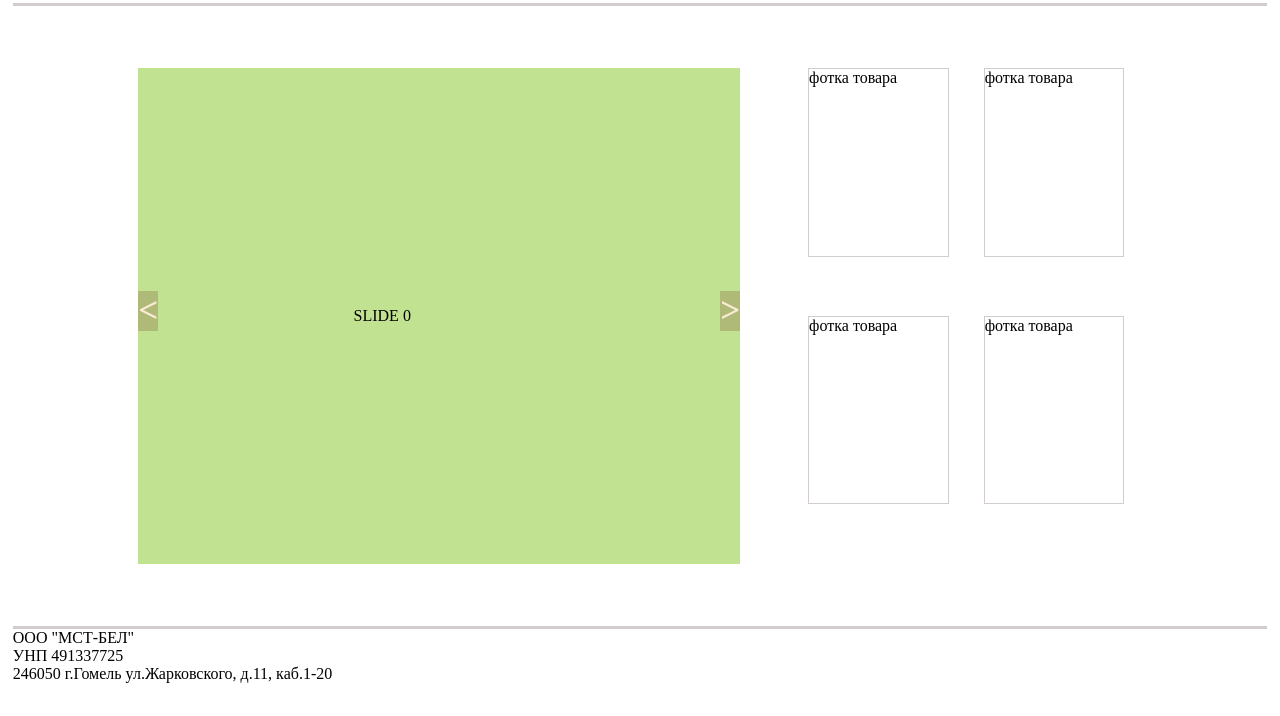
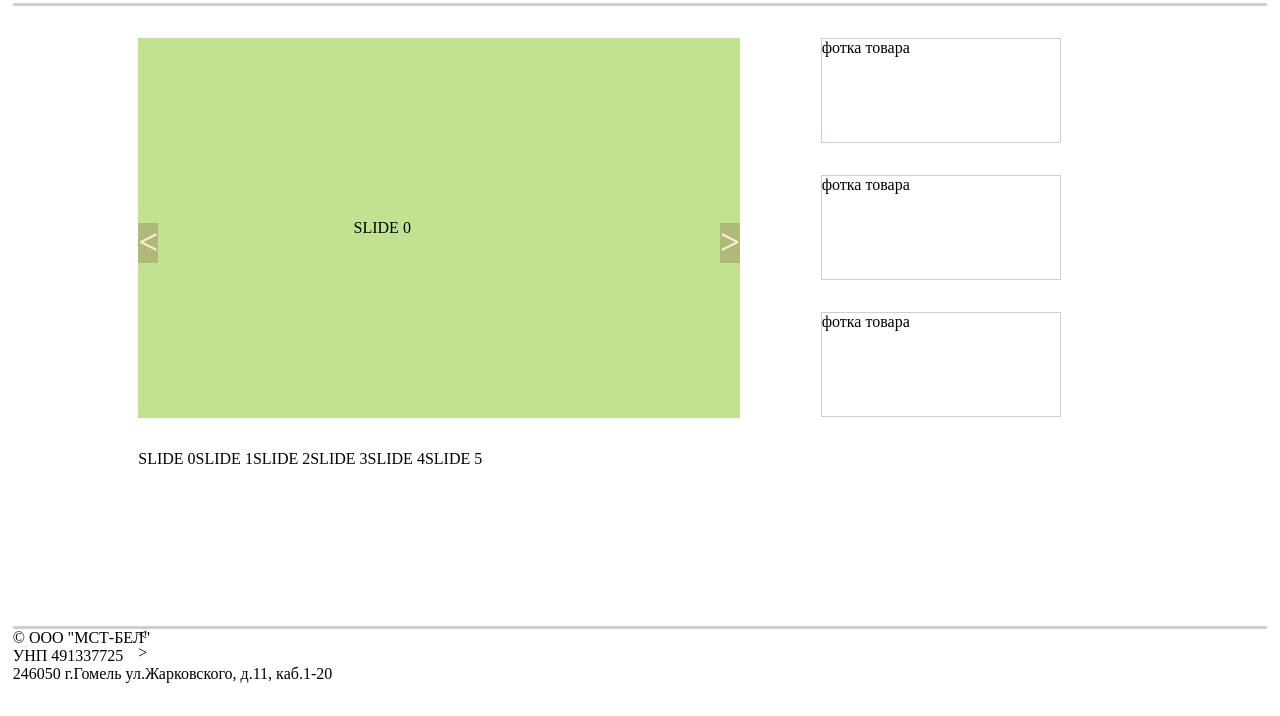
Before and after one commit to VitaliSantalau/mst-bel, a plain HTML site: page index.html in a window 1280 px wide. Shown: the part 84-800 px from the top of the page. Drawn offline with Linux system fonts and the light colour scheme.

Commit message:
main slide ready

```diff
--- a/css/style.css
+++ b/css/style.css
@@ -28,9 +28,8 @@ header {
 }
 
 .header_logo {
-  /*background-color: rgb(211, 204, 204);*/
-  border: 1px solid rgb(107, 28, 28);
-  border-radius: 30% 30%;
+  /* border: 1px solid rgb(107, 28, 28);
+  border-radius: 30% 30%; */
 }
 
 .header_contact {
@@ -84,26 +83,35 @@ header {
 
 main {
   width: 80%;
+  margin-top: 2em;
   flex-grow: 1;
   display: flex;
-  justify-content: space-between;
-  align-items: center;
+  flex-direction: column;
+
 }
+
+.wrappeMainSlide_MainItems {
+  display: flex;
+  width: 100%;
+  height: 70%;
+}
+
 
 .main_slide {
   width: 60%;
-  height: 80%;
+  height: 100%;
+  padding-bottom: 2em;
   position: relative;
   overflow: hidden;
 }
 
-.slide_wrapper {
+.main_slide_wrapper {
   height: 100%;
   width: 100%;
   display: flex;
   transition: transform 1s ease;
 }
-.slide_item {
+.main_slide_item {
   position: relative;
   flex: 0 0 100%; /* quantity current slides 1 (if 50% will be 2) */
   max-width: 100%; /* quantity current slides 1 (if 50% will be 2) */
@@ -116,7 +124,7 @@ main {
   background-color: rgb(193, 226, 144);
 }
 
-.slide_control {
+.main_slide_control {
   font-size: 2.2em;
   font-weight: 900;
   color: antiquewhite;
@@ -127,25 +135,22 @@ main {
   z-index: 3;
 }
 
-.slide_control:hover {
+.main_slide_control:hover {
   color: aliceblue;
   background-color: rgba(107, 28, 28, .4);
 }
 
-.leftArrow {
+.main_leftArrow {
   left: 0;
 }
 
-.rightArrow {
+.main_rightArrow {
   right: 0;
 }
 
-
-
-
 .main_items {
-  width: 35%;
-  height: 80%;
+  width: 40%;
+  height: 100%;
   display: flex;
   flex-wrap: wrap;
   justify-content: space-around;
@@ -153,9 +158,20 @@ main {
 }
 
 .main_items .item {
-  width: 40%;
-  height: 38%;
+  width: 60%;
+  margin-bottom: 2em;
   border: 1px solid rgb(211, 204, 204);
+}
+
+.category_slide {
+  width: 100%;
+  height: 30%;
+}
+
+.category_slide_wrapper {
+  height: 100%;
+  width: 100%;
+  display: flex;
 }
 
 footer {
--- a/index.html
+++ b/index.html
@@ -34,25 +34,25 @@
     </header>
 
     <main>
+      <div class="wrappeMainSlide_MainItems">
       <section class="main_slide">
-        <div class="slide_wrapper">
-          <div class="slide_item">
+        <div class="main_slide_wrapper">
+          <div class="main_slide_item">
             SLIDE 0
           </div>
-          <div class="slide_item">
+          <div class="main_slide_item">
             SLIDE 1
           </div>
-          <div class="slide_item">
+          <div class="main_slide_item">
             SLIDE 2
           </div>
-          <div class="slide_item">
+          <div class="main_slide_item">
             SLIDE 3
           </div>
         </div>
-        <div class="slide_control leftArrow"><</div>
-        <div class="slide_control rightArrow">></div>
+        <div class="main_slide_control main_leftArrow"><</div>
+        <div class="main_slide_control main_rightArrow">></div>
       </section>
-
 
       <section class="main_items">
         <div class="item">
@@ -64,18 +64,39 @@
         <div class="item">
           фотка товара
         </div>
-        <div class="item">
-          фотка товара
+      </section>
+      </div>
+
+      <section class="category_slide">
+        <div class="category_slide_wrapper">
+          <div class="category_slide_item">
+            SLIDE 0
+          </div>
+          <div class="category_slide_item">
+            SLIDE 1
+          </div>
+          <div class="category_slide_item">
+            SLIDE 2
+          </div>
+          <div class="category_slide_item">
+            SLIDE 3
+          </div>
+          <div class="category_slide_item">
+            SLIDE 4
+          </div>
+          <div class="category_slide_item">
+            SLIDE 5
+          </div>
         </div>
-
+        <div class="category_slide_control leftArrow"><</div>
+        <div class="category_slide_control rightArrow">></div>
       </section>
-
     </main>
 
     <footer>
       <div class="footer_contact">
         <p class="footer_contact_name">
-          ООО "МСТ-БЕЛ"
+          © ООО "МСТ-БЕЛ"
         </p>
         <p class="footer_contact_unp">
           УНП 491337725
--- a/sctipts/slayder.js
+++ b/sctipts/slayder.js
@@ -1,6 +1,6 @@
-let wrapper = document.querySelector(".slide_wrapper");
-let slideItems = document.querySelectorAll('.slide_item');
-let slideControl = document.querySelectorAll('.slide_control');
+let wrapper = document.querySelector(".main_slide_wrapper");
+let slideItems = document.querySelectorAll('.main_slide_item');
+let slideControl = document.querySelectorAll('.main_slide_control');
 
 let step = 100; // one slide visible
 
@@ -67,7 +67,7 @@ function slideToStart() {
 
 slideControl.forEach(arrow => {
   arrow.onclick = function(e) {
-    if(e.target.classList.contains('leftArrow')) {
+    if(e.target.classList.contains('main_leftArrow')) {
       slidesToLeft();
       slideToEnd();
     } else {
@@ -93,5 +93,24 @@ slideControl.forEach(arrow => {
     clearInterval(interval);
     cycle();
   });
+});
 
-});
+slideItems.forEach(item => {
+  item.addEventListener('mouseenter', function() {
+    clearInterval(interval);
+  });
+  item.addEventListener('mouseleave', function() {
+    clearInterval(interval);
+    cycle();
+  });
+})
+
+let handleVisibilityChange = () => {
+  if (document.visibilityState === "hidden") {
+    clearInterval(interval);
+  } else {
+    clearInterval(interval);
+    cycle();
+  }
+}
+document.addEventListener('visibilitychange', handleVisibilityChange, false);
```
